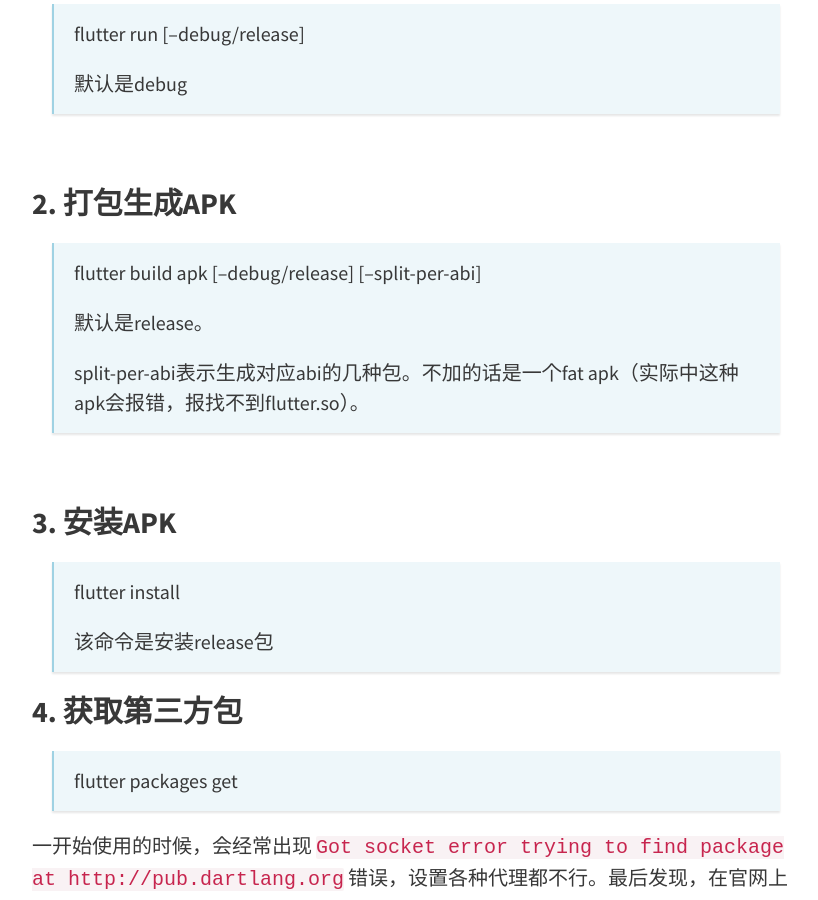
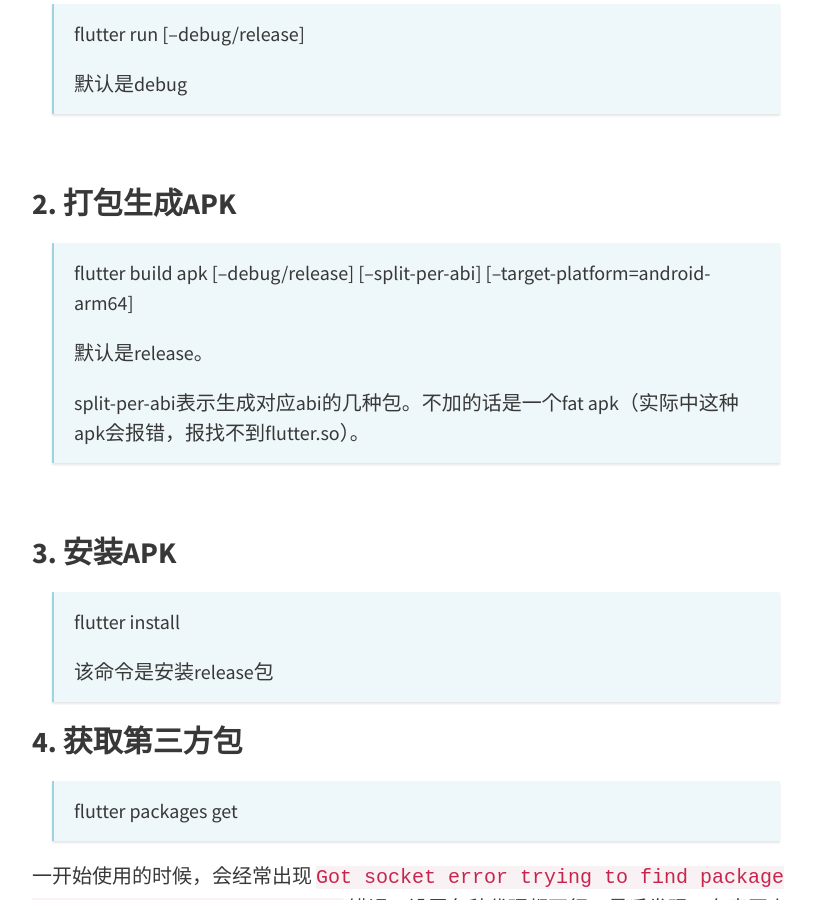
Before and after one commit to ejin66/ejin66.github.io, a Jekyll site: the page built from _posts/2018-07-06-flutter-build-install.md, in a window 1280 px wide and 900 px high, scrolled down 325 px. Shown: the whole window, without its empty margins (224-1042 px from the left). Built offline with Jekyll 4.4.1, drawn with Linux system fonts in a browser that asks for light colours.

Commit message:
Update 2018-07-06-flutter-build-install.md

```diff
--- a/_posts/2018-07-06-flutter-build-install.md
+++ b/_posts/2018-07-06-flutter-build-install.md
@@ -18,7 +18,7 @@ tags: [Flutter]
 
 ### 2. 打包生成APK
 
-> flutter build apk [--debug/release] [--split-per-abi]
+> flutter build apk [--debug/release] [--split-per-abi] [--target-platform=android-arm64]
 >
 > 默认是release。
 >
```
